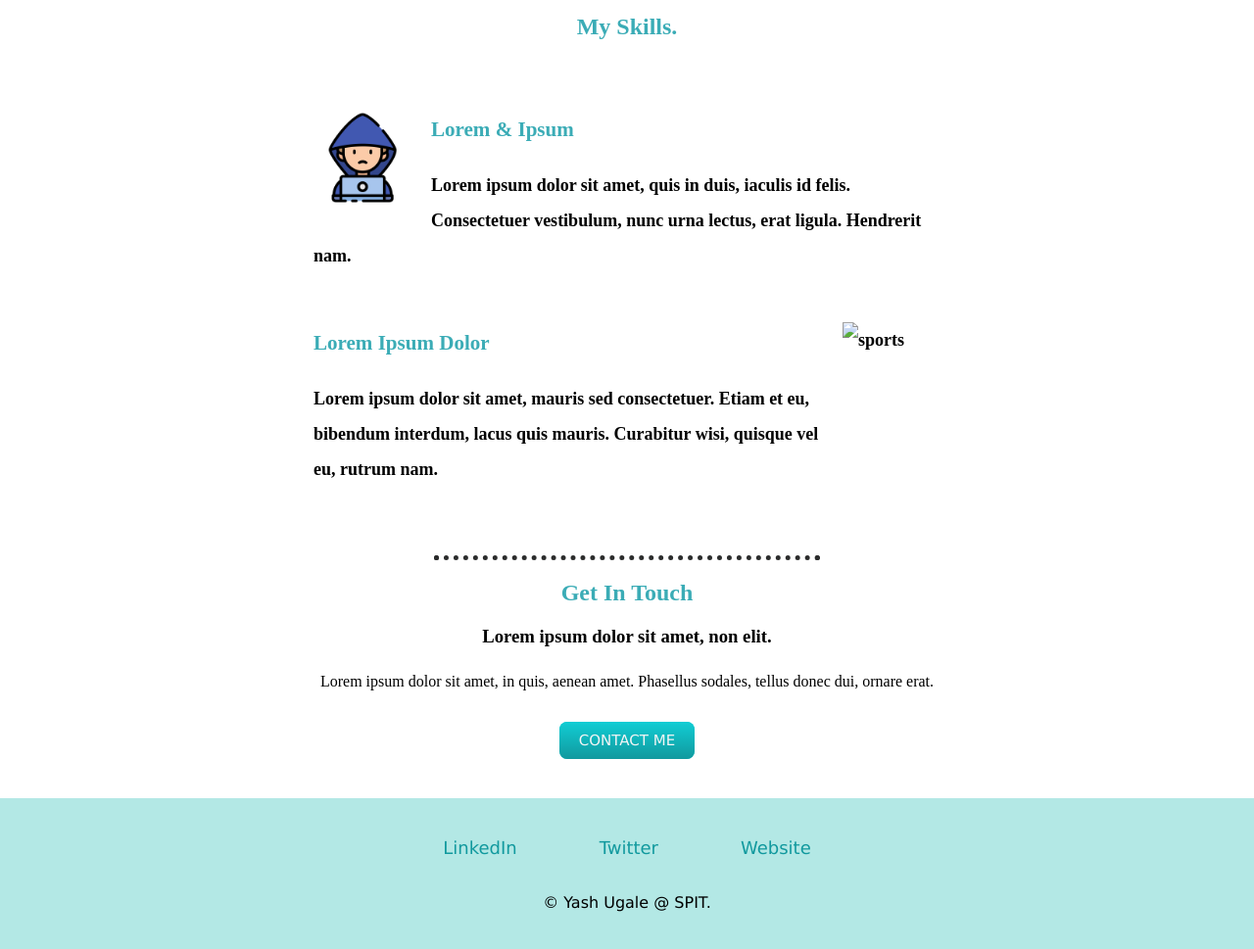
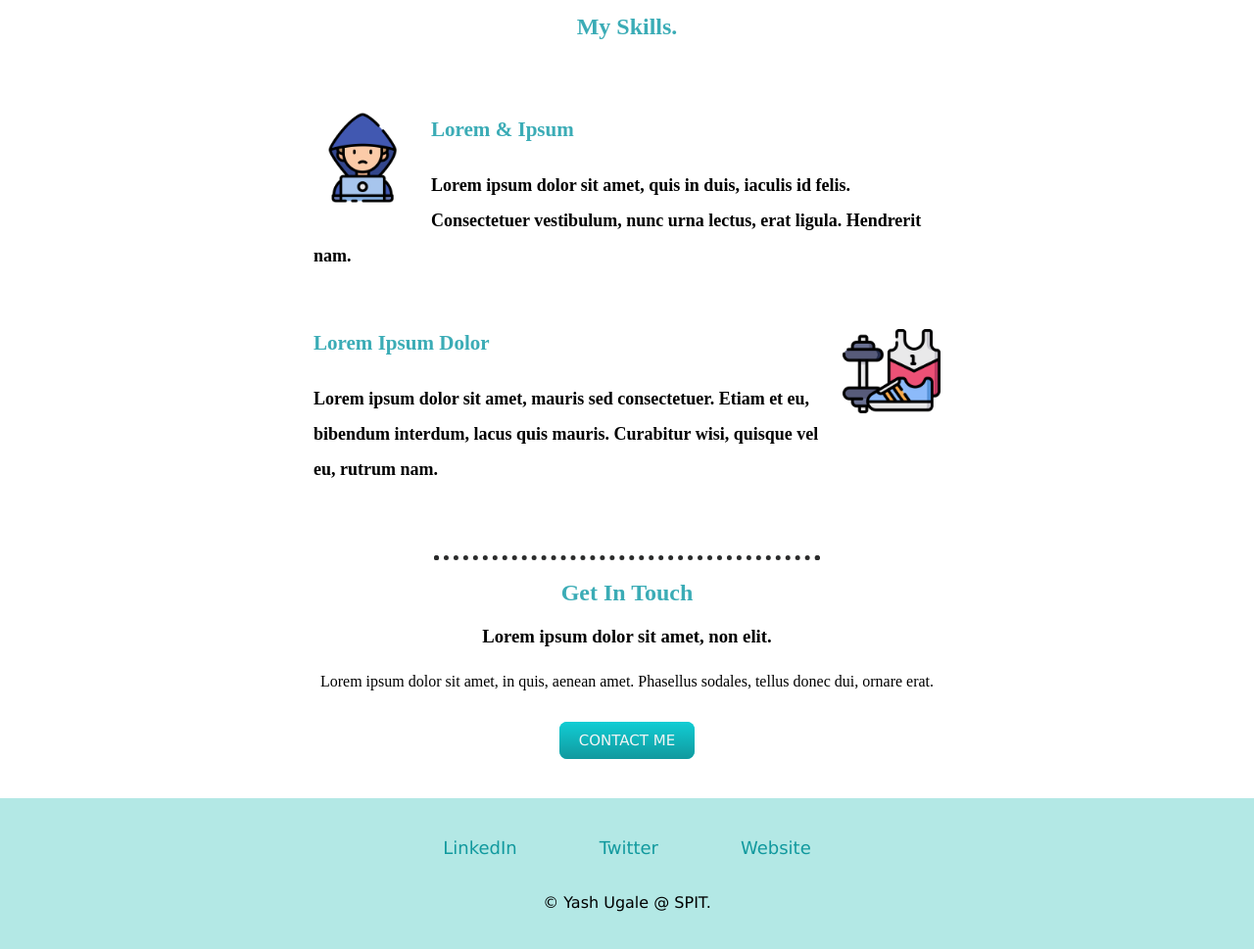
Before and after one commit to YashUgale1983/cv, a plain HTML site: page index.html in a window 1280 px wide. Shown: the part 1325-2294 px from the top of the page at 98% size. Drawn offline with Linux system fonts and the light colour scheme; a web font is replaced by a local one.

Commit message:
corrected image path

```diff
--- a/index.html
+++ b/index.html
@@ -35,7 +35,7 @@
                 <p >Lorem ipsum dolor sit amet, quis in duis, iaculis id felis. Consectetuer vestibulum, nunc urna lectus, erat ligula. Hendrerit nam.</p>
               </div>
               <div class="skill-row">
-                <img class="sports" src="giphy.gif" alt="sports">
+                <img class="sports" src="sport.png" alt="sports">
                 <h3 style="color: rgb(59, 172, 182); margin-bottom: 0px;   ">Lorem Ipsum Dolor</h3>
                 <p>Lorem ipsum dolor sit amet, mauris sed consectetuer. Etiam et eu, bibendum interdum, lacus quis mauris. Curabitur wisi, quisque vel eu, rutrum nam.</p>
               </div>
```
